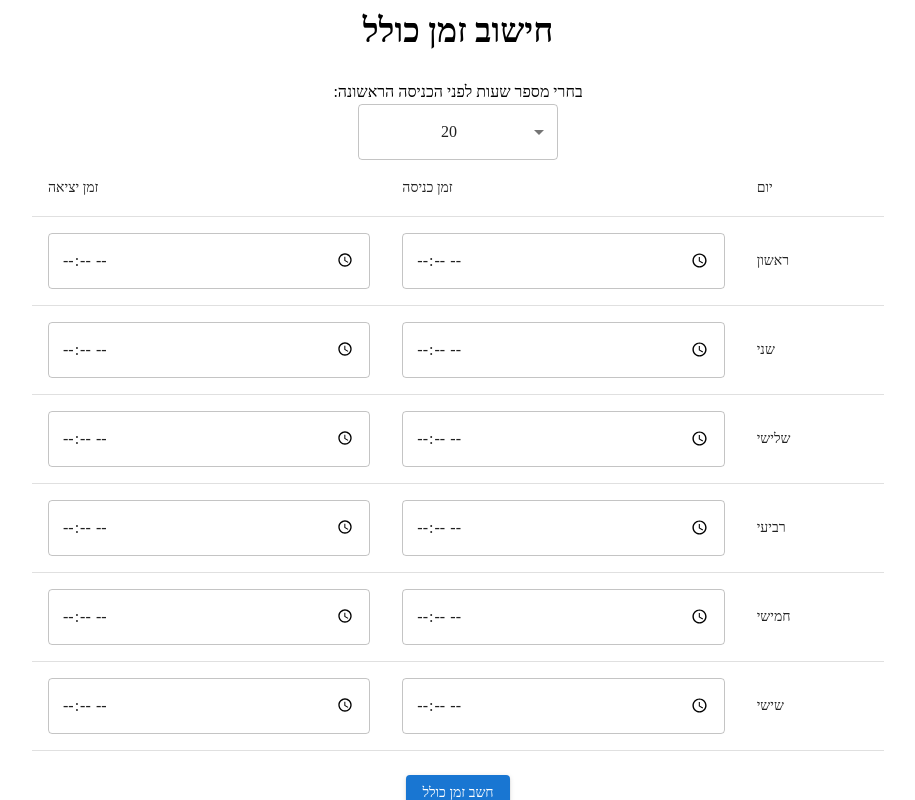
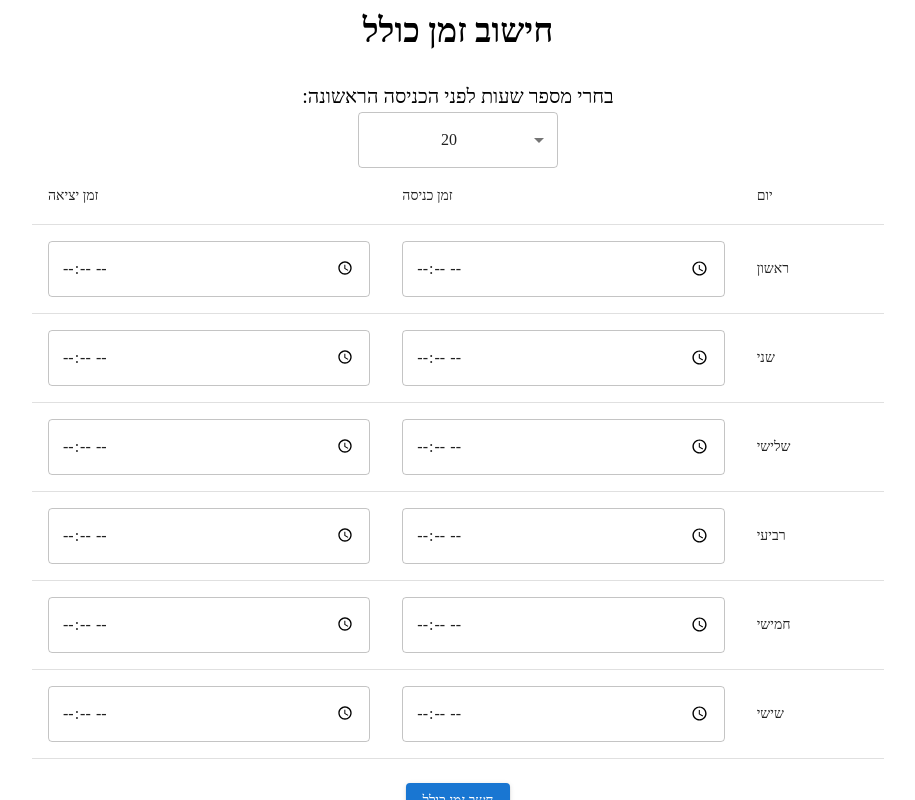
Before and after one commit to GreenArmy18/time-tracker, a React (Create React App) app: page / in a window 1280 px wide. Shown: the whole page, without its empty margins (182-1097 px from the left). Built offline with nearby package versions, Linux system fonts and the light colour scheme.

Commit message:
Update App.js

```diff
--- a/src/App.js
+++ b/src/App.js
@@ -77,7 +77,6 @@ function App() {
     >
       <div className="content-wrapper">
       <Container maxWidth="md" style={{ minHeight: '100vh', overflowY: 'auto' }}>
-      <Typography variant="h4" align="center" gutterBottom style={{ fontSize: '1.5rem' }}>
       <Box display="flex" justifyContent="center" alignItems="center">
         <Typography variant="h4" align="center" gutterBottom>
           <Box fontFamily="Assistant" fontWeight="bold">
@@ -85,10 +84,9 @@ function App() {
           </Box>
         </Typography>
       </Box>
-      </Typography>
 
         <Box mt={2} textAlign="center">
-          <Typography variant="body1">בחרי מספר שעות לפני הכניסה הראשונה:</Typography>
+          <Typography variant="h6">בחרי מספר שעות לפני הכניסה הראשונה:</Typography>
           <TextField
             select
             value={selectedHours}
```
